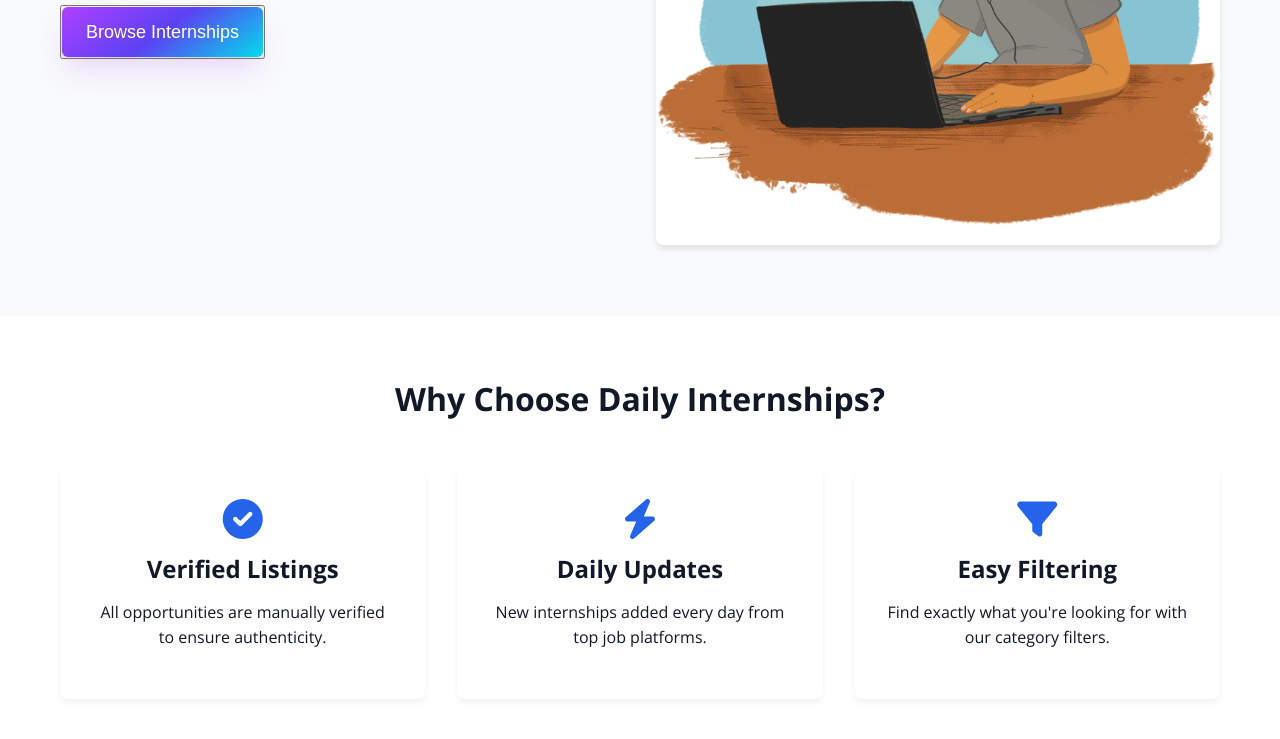
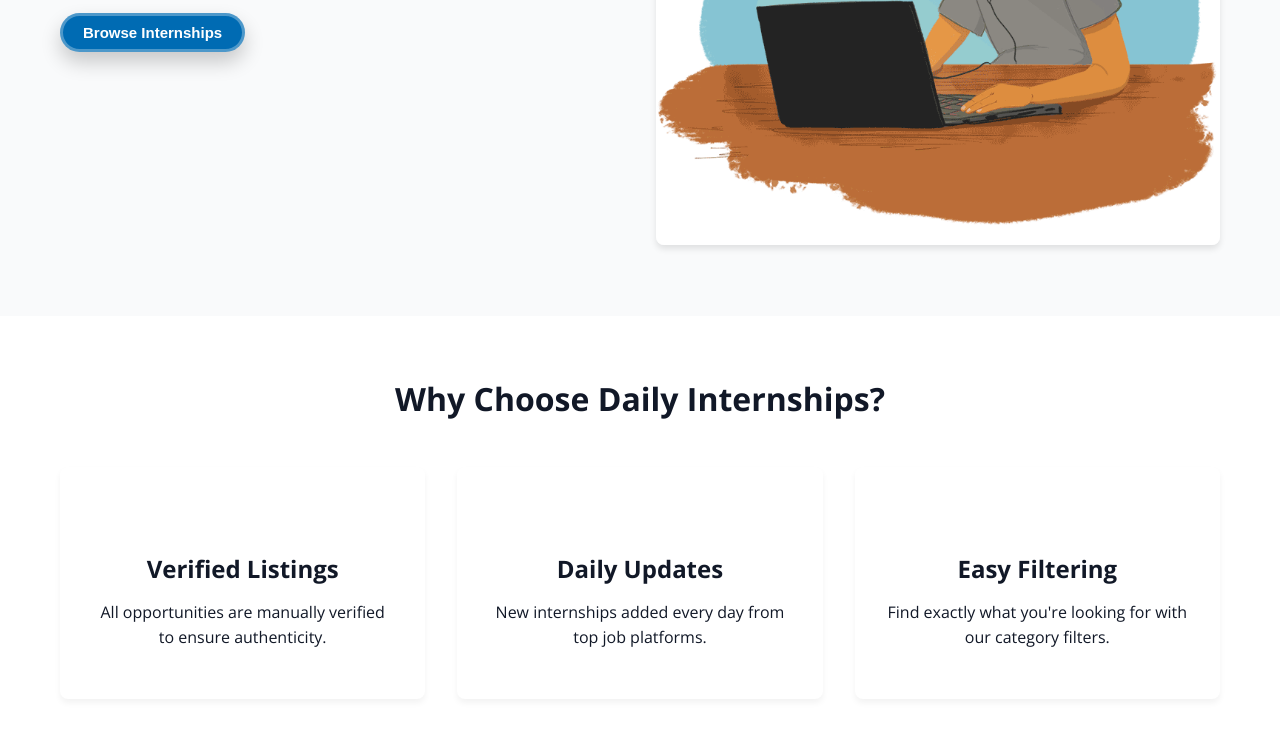
Before and after one commit to n-mishra6306/intercareer3, a plain HTML site: page index.html in a window 1280 px wide. Shown: the part 460-1199 px from the top of the page. Drawn offline with nearby package versions, Linux system fonts and the light colour scheme.

Commit message:
Update styles.css

```diff
--- a/styles.css
+++ b/styles.css
@@ -1,6 +1,6 @@
 /* Base Styles */
 :root {
-    --primary-color: #2563eb;
+    --primary-color: white;
     --primary-dark: #1d4ed8;
     --secondary-color: #6b7280;
     --light-color: #f9fafb;
@@ -62,51 +62,75 @@ a {
     color: var(--primary-color);
 }
 
-/* From Uiverse.io by cssbuttons-io */
-button a{
+/* From Uiverse.io by satyamchaudharydev */
+button {
+  position: relative;
+  transition: all 0.3s ease-in-out;
+  box-shadow: 0px 10px 20px rgba(0, 0, 0, 0.2);
+  padding-block: 0.5rem;
+  padding-inline: 1.25rem;
+  background-color: rgb(0 107 179);
+  border-radius: 9999px;
+  display: flex;
   align-items: center;
-  background-image: linear-gradient(144deg, #af40ff, #5b42f3 50%, #00ddeb);
-  border: 0;
-  border-radius: 8px solid black;
-  box-shadow: rgba(151, 65, 252, 0.2) 0 15px 30px -5px;
-  box-sizing: border-box;
-  color: #ffffff;
-  display: flex;
-  font-size: 18px;
   justify-content: center;
-  line-height: 1em;
-  max-width: 100%;
-  min-width: 140px;
-  padding: 3px;
-  text-decoration: none;
-  user-select: none;
-  -webkit-user-select: none;
-  touch-action: manipulation;
-  white-space: nowrap;
+  color: #ffff;
+  gap: 10px;
+  font-weight: bold;
+  border: 3px solid #ffffff4d;
+  outline: none;
+  overflow: hidden;
+  font-size: 15px;
   cursor: pointer;
-  transition: all 0.3s;
 }
 
-button a:active,
-button a:hover {
-  outline: 0;
+.icon {
+  width: 24px;
+  height: 24px;
+  transition: all 0.3s ease-in-out;
 }
 
-button a{
-  background-color: rgb(5, 6, 45);
-  padding: 16px 24px;
-  border-radius: 6px;
-  width: 100%;
-  height: 100%;
-  transition: 300ms;
+button:hover {
+  transform: scale(1.05);
+  border-color: 3px solid white;
 }
 
-button:hover a {
-  background: none;
+button:hover .icon {
+  transform: translate(4px);
 }
 
-button:active {
-  transform: scale(0.9);
+button:hover::before {
+  animation: shine 1.5s ease-out infinite;
+}
+
+button::before {
+  content: "";
+  position: absolute;
+  width: 100px;
+  height: 100%;
+  background-image: linear-gradient(
+    120deg,
+    rgba(255, 255, 255, 0) 30%,
+    rgba(255, 255, 255, 0.8),
+    rgba(255, 255, 255, 0) 70%
+  );
+  top: 0;
+  left: -100px;
+  opacity: 0.6;
+}
+
+@keyframes shine {
+  0% {
+    left: -100px;
+  }
+
+  60% {
+    left: 100%;
+  }
+
+  to {
+    left: 100%;
+  }
 }
 
 /* Header & Navigation */
```
